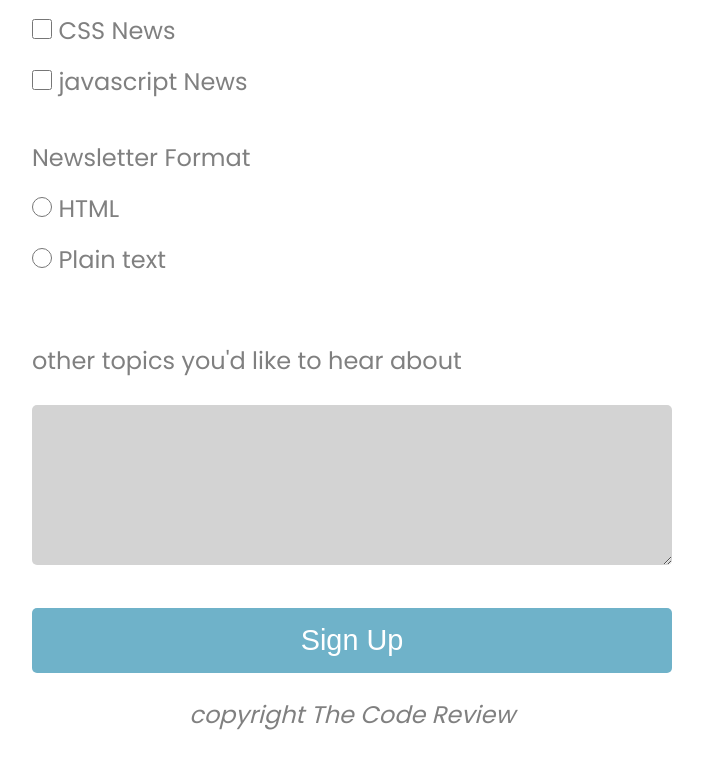
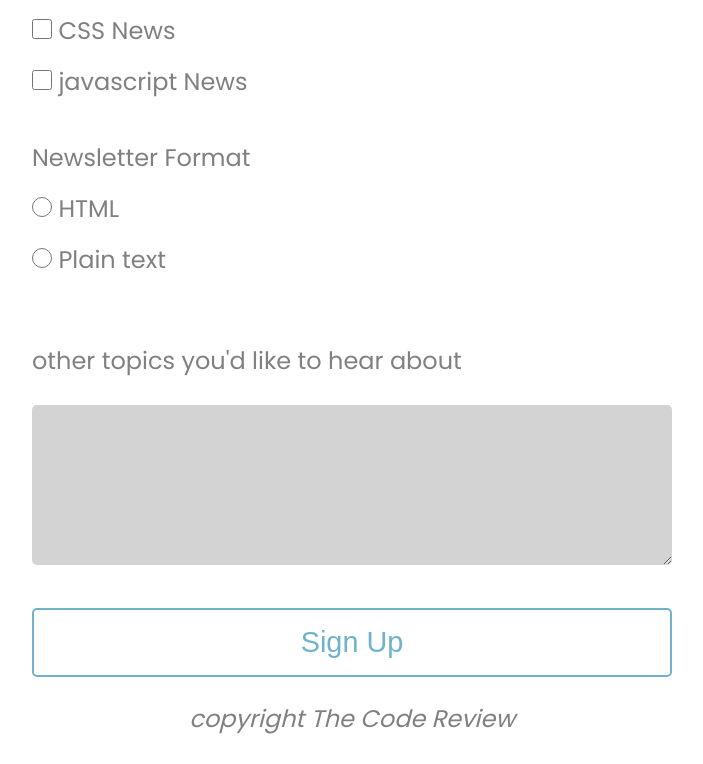
Before and after one commit to PhilipRod/responsive_registration_form_v1, a plain HTML site: page index.html in a window 1280 px wide. In both pictures the pointer is over the button "Sign Up". Shown: the part 1258-2022 px from the top of the page, without its empty margins (288-991 px from the left). Drawn offline with Linux system fonts and the light colour scheme.

Commit message:
Update style.css

```diff
--- a/css/style.css
+++ b/css/style.css
@@ -131,7 +131,16 @@ button{
     border: none;
     border-radius: 5px;
     margin-bottom: 1.5rem;
+    transition: .5s ease;
 }
+
+button:hover{
+    background-color:white ;
+    border: 2px solid rgb(111, 178, 201);
+    color: rgb(111, 178, 201);
+
+}
+
 .copy{
     color:grey;
     font-style: italic;
```
